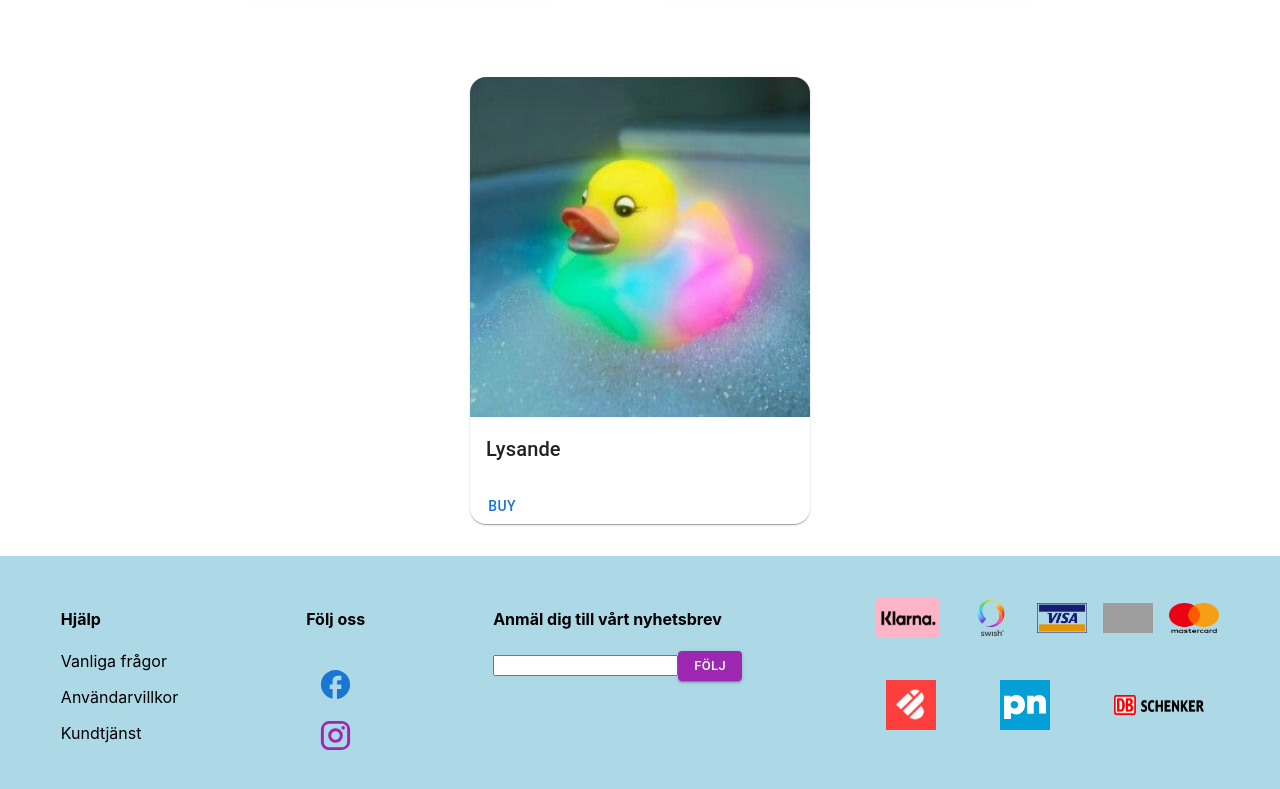
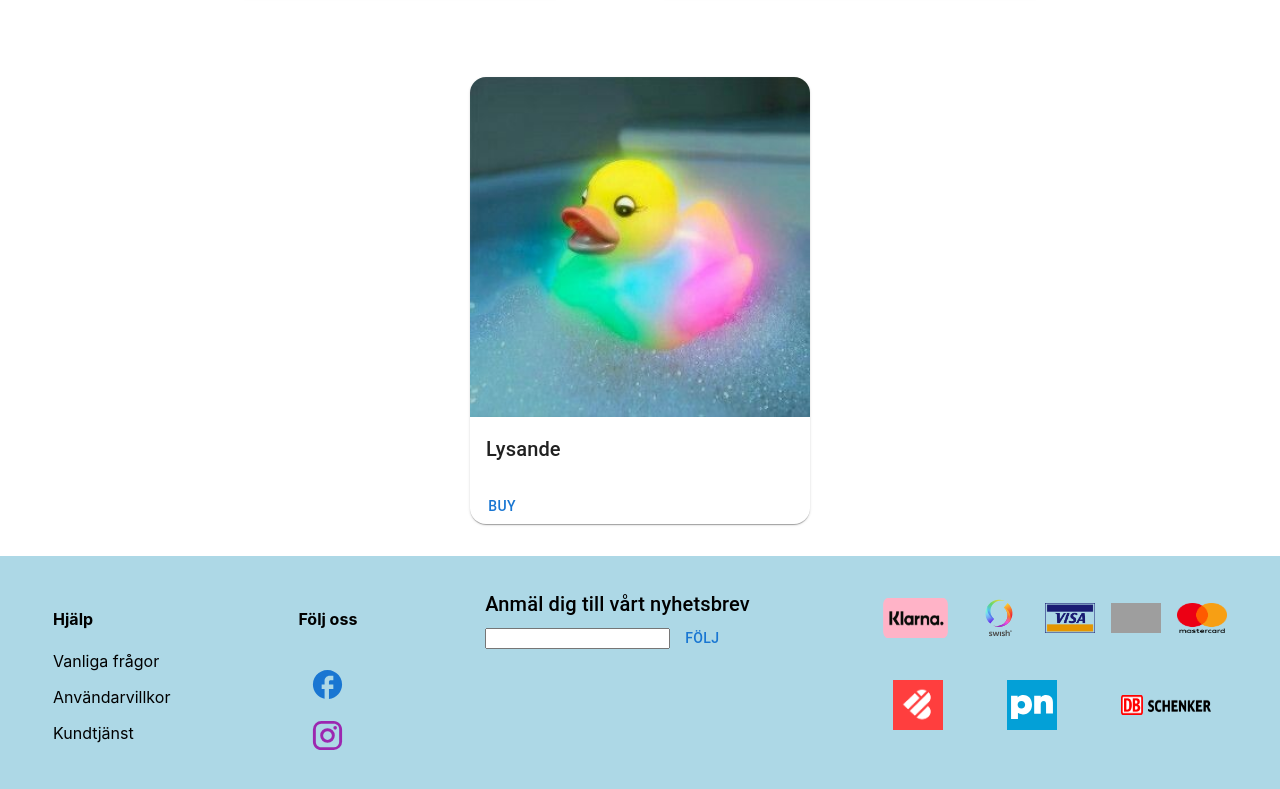
Before and after one commit to OliviaIsberg/ducky, a React (Create React App) app: page / in a window 1280 px wide. Shown: the part 1359-2148 px from the top of the page. Built offline with nearby package versions, Linux system fonts and the light colour scheme; grey boxes are pictures that could not be loaded.

Commit message:
Added subscribe form

```diff
--- a/src/components/Footer/LinksContainer.tsx
+++ b/src/components/Footer/LinksContainer.tsx
@@ -1,4 +1,4 @@
-import { Box, Button } from '@mui/material';
+import { Box } from '@mui/material';
 import FacebookOutlinedIcon from '@mui/icons-material/FacebookOutlined';
 import InstagramIcon from '@mui/icons-material/Instagram';
 import klarna from '../../assets/PaymentLogos/klarna.png';
@@ -9,6 +9,7 @@ import maestro from '../../assets/PaymentLogos/maestro.png';
 import instabox from '../../assets/ShippingLogos/instabox-short.png';
 import postnord from '../../assets/ShippingLogos/postnord-short.svg';
 import schenker from '../../assets/ShippingLogos/schenker.png';
+import SubscribeForm from '../Forms/SubscribeForm';
 
 function LinksContainer() {
   return (
@@ -41,11 +42,7 @@ function LinksContainer() {
         </Box>
 
         <Box>
-          <h4>Anmäl dig till vårt nyhetsbrev</h4>
-          <input type="email"></input>
-          <Button size="small" variant="contained" color="secondary">
-            Följ
-          </Button>
+          <SubscribeForm />
         </Box>
         <Box>
           <Box
--- /dev/null
+++ b/src/components/Forms/SubscribeForm.tsx
@@ -0,0 +1,34 @@
+import { Formik, Form, Field } from 'formik';
+import { Button, Typography } from '@mui/material';
+import * as Yup from 'yup';
+
+const SubscribeSchema = Yup.object().shape({
+  email: Yup.string().email('Ogiltig email adress').required('Obligatorisk'),
+});
+
+function SubscribeForm() {
+  return (
+    <div>
+      <Typography variant="h6">Anmäl dig till vårt nyhetsbrev</Typography>
+      <Formik
+        initialValues={{
+          email: '',
+        }}
+        validationSchema={SubscribeSchema}
+        onSubmit={(values, { resetForm }) => {
+          resetForm();
+        }}
+      >
+        {({ errors, touched }) => (
+          <Form>
+            <Field name="email" type="email" />
+            {errors.email && touched.email && <div>{errors.email}</div>}
+            <Button type="submit">Följ</Button>
+          </Form>
+        )}
+      </Formik>
+    </div>
+  );
+}
+
+export default SubscribeForm;
```
